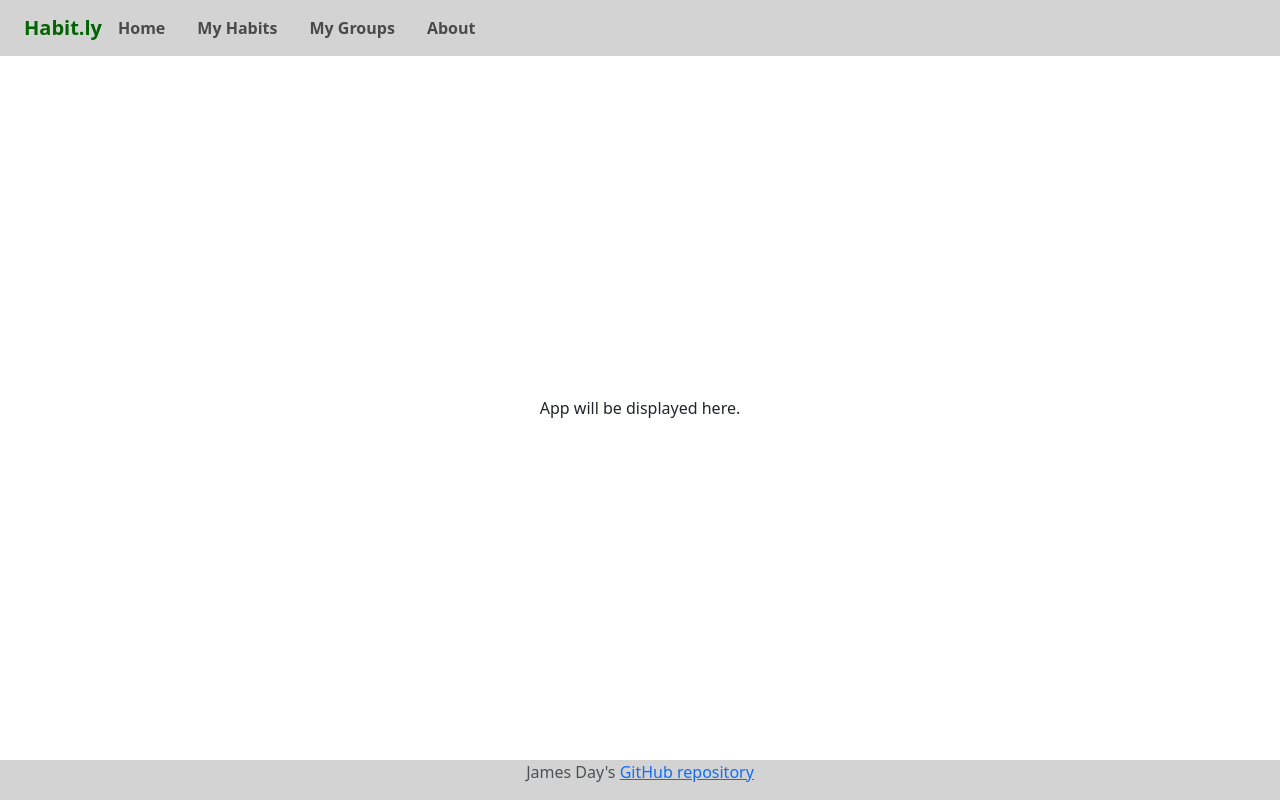
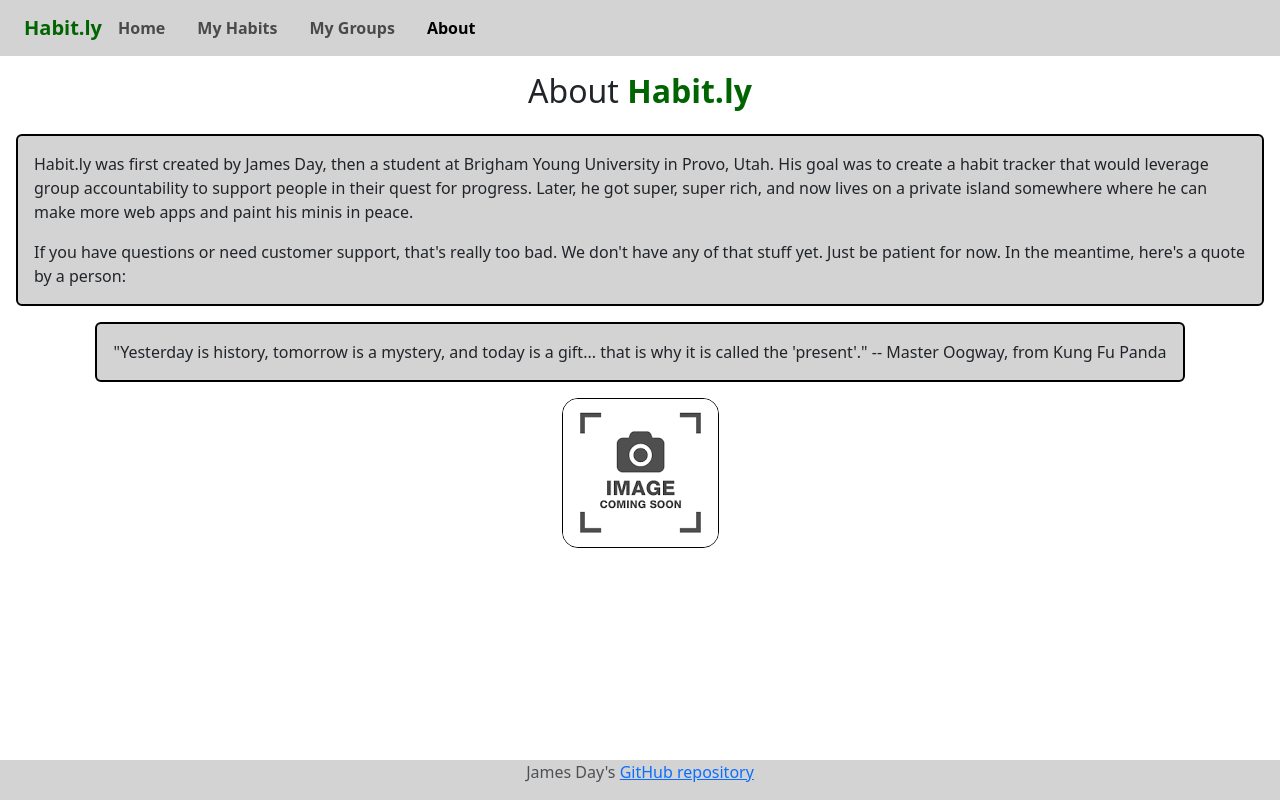
Before and after one commit to James-820/startup, a React (Vite) app: page /about in a window 1280 px wide. Built offline with nearby package versions, Linux system fonts and the light colour scheme.

Commit message:
add(about.jsx) update(app.jsx, about.html, about.css) Added the About React component to the app

```diff
--- a/src/about/about.css
+++ b/src/about/about.css
@@ -1,32 +1,30 @@
-* {
-    font-family: sans-serif;
-}
-
-body {
-    min-height: 100vh;
-    display: flex;
-    flex-direction: column;
-}
-
 main {
     flex: 1;
-    padding: 0.5em;
+    padding: 1em;
 
     display: flex;
     flex-direction: column;
     justify-content: flex-start;
     align-items: center;
-    row-gap: 0.5em;
+    row-gap: 1em;
+}
+
+#about-heading span {
+    font-weight: bold;
+    color: darkgreen;
+}
+
+.card {
+    box-sizing: border-box;
+    border: 2px solid black;
+    background-color: lightgray;
+}
+
+.card:hover {
+    border-color: darkgreen;
 }
 
 #random-pic {
     border-radius: 1rem;
+    border: 1px solid black;
 }
-
-header {
-    flex: 0;
-}
-
-footer {
-    flex: 0;
-}
--- a/src/about/about.html
+++ b/src/about/about.html
@@ -36,7 +36,7 @@
 
         <main>
             <!---->
-            <h2 id="about-heading">About <span style="color: forestgreen; font-weight: bold;">Habit.ly</span></h2>
+            <h2 id="about-heading">About <span>Habit.ly</span></h2>
             <!--This paragraph contains the about info-->
             <div class="card">
                 <div class="card-body">
@@ -47,6 +47,7 @@
                     </p>
                     <p class="card-text">
                         If you have questions or need customer support, that's really too bad. We don't have any of that stuff yet. Just be patient for now.
+                        In the meantime, here's a quote by a person:
                     </p>
                 </div>
             </div>
@@ -62,7 +63,7 @@
             </div>
 
             <div class="pic-frame">
-                <img id="random-pic" src="placeholder.png" alt="Random cool picture">
+                <img id="random-pic" src="../../public/placeholder.png" alt="Random cool picture">
             </div>
 
         </main>
--- /dev/null
+++ b/src/about/about.jsx
@@ -0,0 +1,37 @@
+import React from 'react';
+import './about.css';
+
+export function About() {
+    return (
+        <main>
+            <h2 id="about-heading">About <span>Habit.ly</span></h2>
+            <div class="card">
+                <div class="card-body">
+                    <p class="card-text">
+                        Habit.ly was first created by James Day, then a student at Brigham Young University in Provo, Utah. His goal was to create a
+                        habit tracker that would leverage group accountability to support people in their quest for progress. Later, he got super,
+                        super rich, and now lives on a private island somewhere where he can make more web apps and paint his minis in peace.
+                    </p>
+                    <p class="card-text">
+                        If you have questions or need customer support, that's really too bad. We don't have any of that stuff yet. Just be patient for now.
+                        In the meantime, here's a quote by a person:
+                    </p>
+                </div>
+            </div>
+
+            <div class="card">
+                <div class="card-body">
+                    <p class="card-text" id="inspiring-quote">
+                        "Yesterday is history, tomorrow is a mystery, and today is a gift... that is why it is called the 'present'."
+                        -- Master Oogway, from Kung Fu Panda
+                    </p>
+                </div>
+            </div>
+
+            <div class="pic-frame">
+                <img id="random-pic" src="../../public/placeholder.png" alt="Random cool picture" />
+            </div>
+
+        </main>
+    );
+}
--- a/src/app.jsx
+++ b/src/app.jsx
@@ -1,43 +1,42 @@
 import React from 'react';
 import 'bootstrap/dist/css/bootstrap.min.css';
 import './app.css';
+import { BrowserRouter, NavLink, Route, Routes } from 'react-router-dom';
+import { About } from './about/about';
+import { Nav } from 'react-bootstrap';
 
 export default function App() {
     return (
+        <BrowserRouter>
         <div className='body'>
             <header className='sticky-top'>
                 <nav className='navbar'>
                     <div className='navbar-brand'>Habit.ly</div>
                     <div className='navbar-nav'>
                         <li className='nav-item'>
-                            <a className='nav-link' href="index.html">
-                                Home
-                            </a>
+                            <a className='nav-link' href="index.html">Home</a>
                         </li>
                         <li className='nav-item'>
-                            <a className='nav-link' href="habits.html">
-                                My Habits
-                            </a>
+                            <a className='nav-link' href="habits.html">My Habits</a>
                         </li>
                         <li className='nav-item'>
-                            <a className='nav-link' href="">
-                                My Groups
-                            </a>
+                            <a className='nav-link' href="">My Groups</a>
                         </li>
                         <li className='nav-item'>
-                            <a className='nav-link' href="about.html">
-                                About
-                            </a>
+                            <NavLink className='nav-link' to="about">About</NavLink>
                         </li>
                     </div>
                 </nav>
             </header>
 
-            <main>App will be displayed here.</main>
+            <Routes>
+                <Route path='/about' element={<About />} />
+            </Routes>
 
             <footer className='sticky-bottom'>
                     <p className="text-muted">James Day's <a href="https://github.com/James-820/startup">GitHub repository</a></p>
             </footer>
         </div>
+        </BrowserRouter>
     );
 }
```
